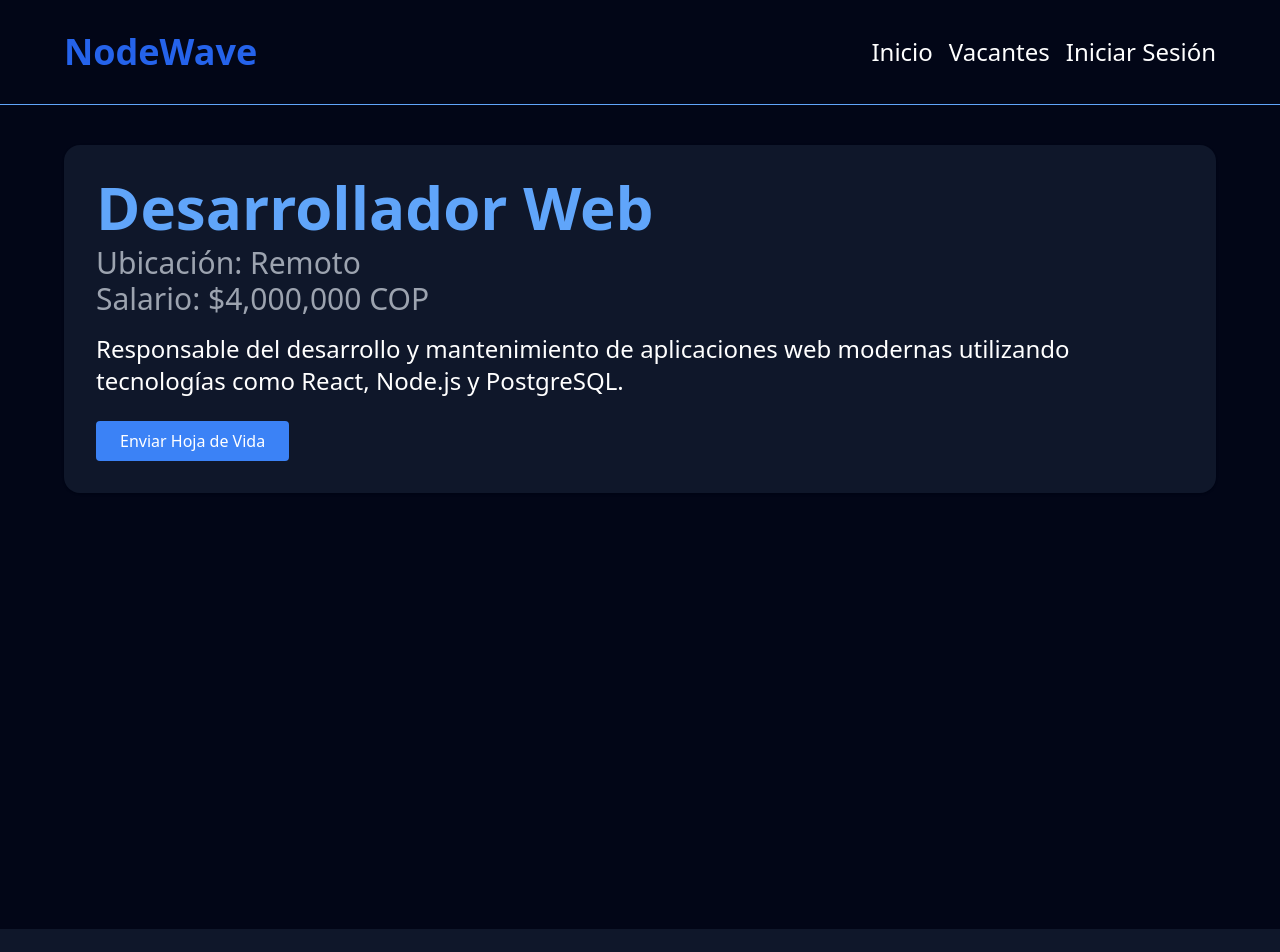
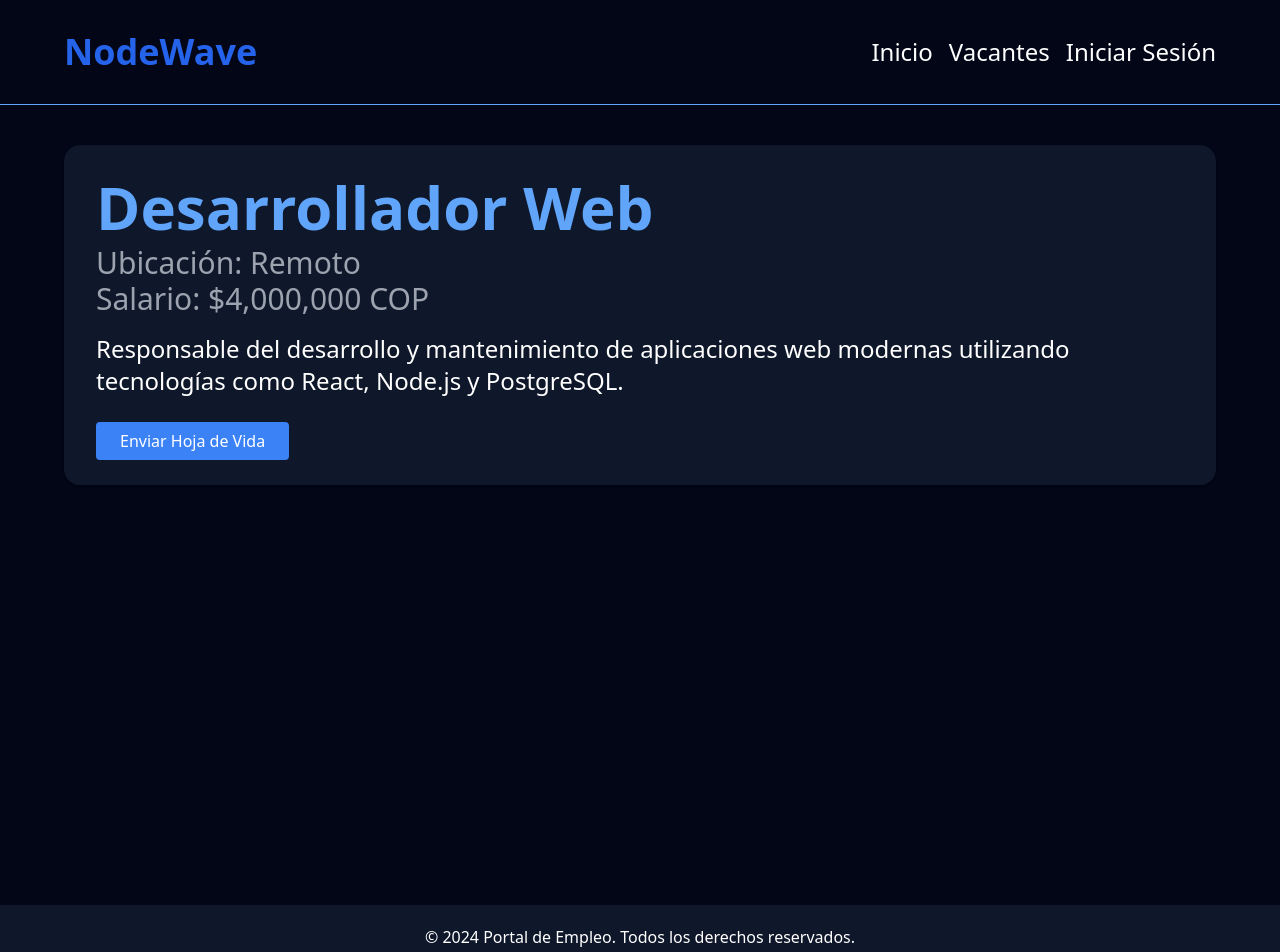
Before and after one commit to DanielMR-dev/NodeWave, a React (Vite) app in the folder client/: page /vacante/1 in a window 1280 px wide. Shown: the top 952 px of the page. Built offline with nearby package versions, Linux system fonts and the light colour scheme.

Commit message:
Se arreglan margenes en el footer de las paginas

```diff
--- a/client/src/components/Form.tsx
+++ b/client/src/components/Form.tsx
@@ -38,7 +38,7 @@ const Form = () => {
     return (
         <>
             {/* Formulario para añadir o editar vacantes */}
-            <div className="mx-auto max-w-6xl bg-slate-900 m-5 p-8 rounded-2xl shadow">
+            <div className="mx-auto max-w-6xl bg-slate-900 m-5 p-8 rounded-2xl shadow mt-8 mb-16">
                 <h2 className="text-2xl font-bold mb-4">{editingVacancy ? "Editar Vacante" : "Nueva Vacante"}</h2>
                 <form onSubmit={handleSubmit} className="space-y-4">
                 <div>
--- a/client/src/layouts/Layout.tsx
+++ b/client/src/layouts/Layout.tsx
@@ -31,7 +31,7 @@ const Layout = () => {
     };
 
     return (
-        <div className="min-h-screen bg-slate-950 text-white">
+        <div className="h-screen bg-slate-950 text-white">
             {/* Header */}
             <header className="bg-slate-950 shadow border-b border-blue-400">
                 <div className="max-w-6xl mx-auto flex justify-between items-center py-8">
@@ -71,12 +71,12 @@ const Layout = () => {
                     </nav>
                 </div>
             </header>
-            <main className="mx-auto">
+            <main className="bg-slate-950 mx-auto">
                 <Outlet/>
             </main>
             {/* Footer */}
-            <footer className="bg-slate-900 py-5 mt-6">
-                <div className="container mx-auto max-w-6xl text-center">
+            <footer className="bg-slate-900 py-5">
+                <div className="mx-auto max-w-6xl text-center">
                     <p>&copy; 2024 Portal de Empleo. Todos los derechos reservados.</p>
                 </div>
             </footer>
--- a/client/src/views/Login.tsx
+++ b/client/src/views/Login.tsx
@@ -34,12 +34,16 @@ const Login = ({ setIsLoggedIn }: { setIsLoggedIn: (status: boolean) => void })
     };
 
     return (
-        <div className="h-screen bg-slate-950 flex items-start justify-center p-8">
+        <div className="h-screen bg-slate-950 flex items-start justify-center mt-20">
             <div className="max-w-md w-full bg-slate-900 p-8 rounded shadow">
-                <h1 className="text-3xl font-bold text-blue-400 text-center mb-6">Iniciar Sesión</h1>
+                <h1 className="text-3xl font-bold text-blue-400 text-center mb-6">
+                    Iniciar Sesión
+                </h1>
                 <form className="space-y-6" onSubmit={handleLogin}>
                 <div>
-                    <label htmlFor="email" className="block text-gray-400 mb-2">Correo Electrónico</label>
+                    <label htmlFor="email" className="block text-gray-400 mb-2">
+                        Correo Electrónico
+                    </label>
                     <input
                         id="email"
                         type="email"
--- a/client/src/views/Principal.tsx
+++ b/client/src/views/Principal.tsx
@@ -26,7 +26,10 @@ export default function Main() {
             </section>
 
             {/* Vacantes */}
-            <section className="max-w-6xl mx-auto py-10 text-center" id="vacantes">
+            <section
+                className="max-w-6xl mx-auto py-10 text-center mb-6"
+                id="vacantes"
+            >
                 <h2 className="text-4xl font-bold mb-10">Vacantes más buscadas</h2>
                 <div className="grid grid-cols-1 sm:grid-cols-2 lg:grid-cols-3 gap-6">
                     {topVacantes.map((vacante) => (
--- a/client/src/views/Vacante.tsx
+++ b/client/src/views/Vacante.tsx
@@ -1,4 +1,4 @@
-import { useParams } from 'react-router-dom';
+import { Link, useParams } from 'react-router-dom';
 import { vacancies } from "../data/vacantes";
 
 export default function Vacante() {
@@ -9,22 +9,25 @@ export default function Vacante() {
 
     if (!vacante) {
         return (
-            <div className="min-h-screen bg-slate-950 text-white flex items-center justify-center">
+            <div className="h-screen bg-slate-950 text-white flex items-center justify-center">
                 <h1 className="text-2xl font-bold uppercase">Vacante no encontrada</h1>
             </div>
         );
     }
 
     return (
-        <div className="min-h-screen bg-slate-950 text-white flex flex-col">
+        <div className="h-screen bg-slate-950 text-white flex flex-col">
             <div className="mx-auto max-w-6xl bg-slate-900 mt-10 p-8 rounded-2xl shadow">
                 <h1 className="text-6xl font-bold text-blue-400">{vacante.title}</h1>
                 <p className="text-3xl text-gray-400 mt-2 upp">Ubicación: {vacante.location}</p>
                 <p className="text-3xl text-gray-400">Salario: {vacante.salary}</p>
-                <p className="text-2xl mt-4">{vacante.description}</p>
-                <button className="mt-6 bg-blue-500 text-white px-6 py-2 rounded hover:bg-blue-600">
+                <p className="text-2xl mt-4 mb-8">{vacante.description}</p>
+                <Link
+                    to="/hoja-de-vida"
+                    className="mt-6 bg-blue-500 text-white px-6 py-2 rounded hover:bg-blue-600"
+                >
                     Enviar Hoja de Vida
-                </button>
+                </Link>
             </div>
         </div>
     );
--- a/client/src/views/Vacantes.tsx
+++ b/client/src/views/Vacantes.tsx
@@ -2,7 +2,7 @@ import { vacancies } from "../data/vacantes";
 
 export default function Vacantes() {
     return (
-        <section className="container bg-slate-950 mx-auto max-w-6xl py-10 text-center">
+        <section className="bg-slate-950 mx-auto max-w-6xl py-10 text-center">
             <h1 className="text-3xl font-bold text-center mb-8">Vacantes Disponibles</h1>
             <div className="grid grid-cols-1 sm:grid-cols-2 lg:grid-cols-3 gap-6">
                 {vacancies.map((vacante) => (
```
